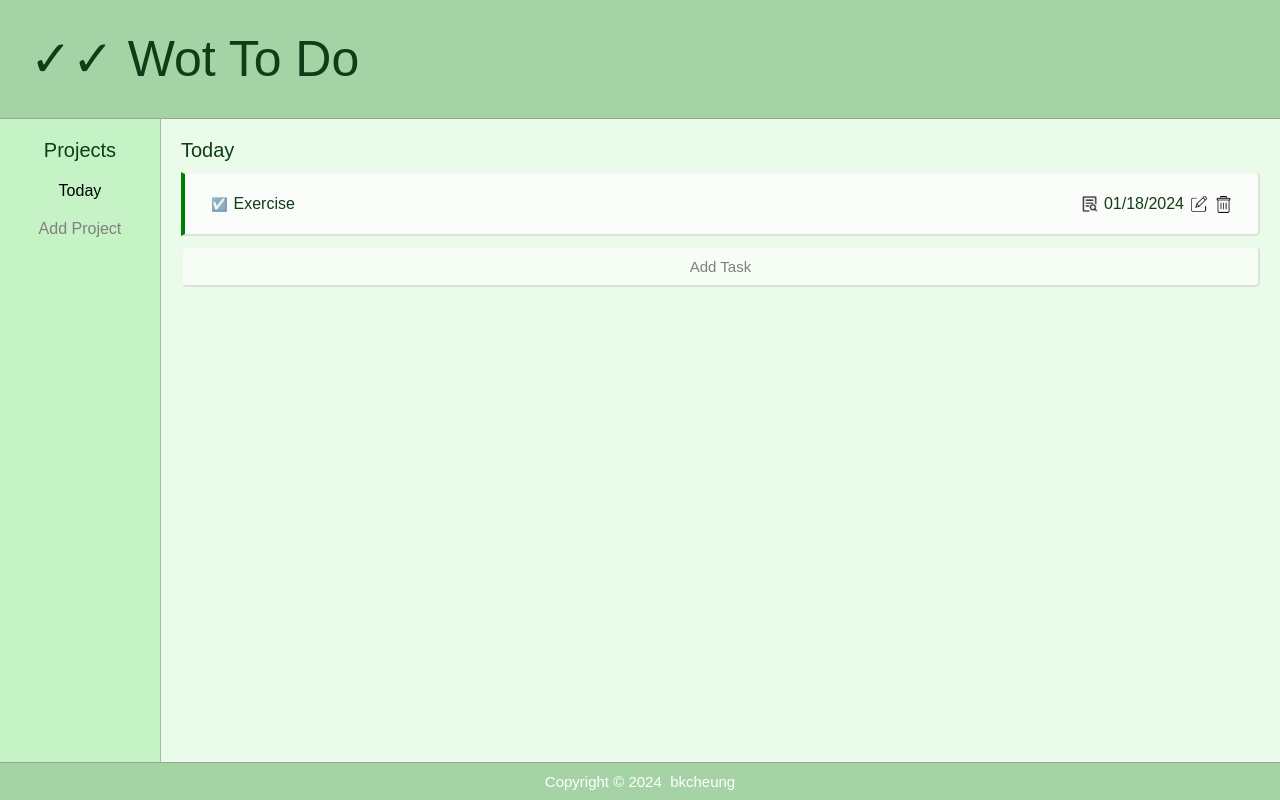
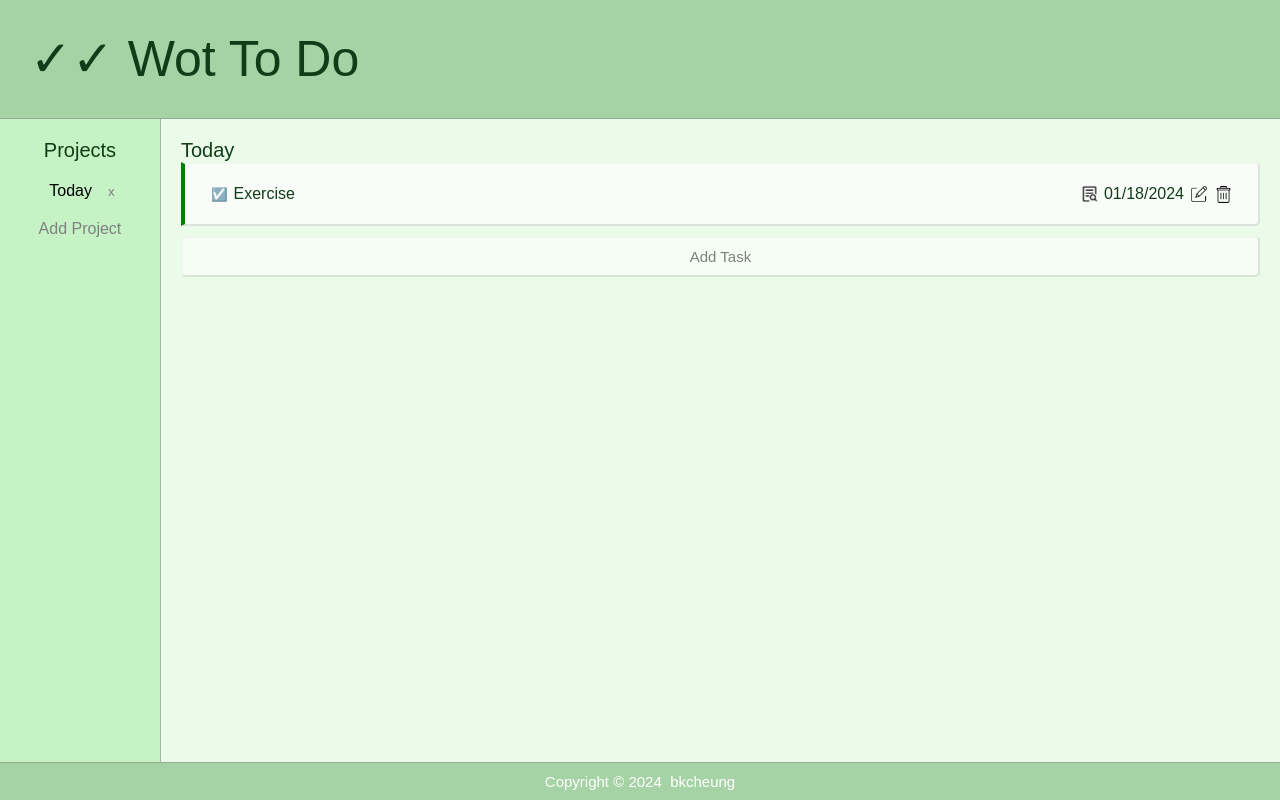
Before and after one commit to bkcheung/Wot-To-Do, a website built with webpack: page src/index.html in a window 1280 px wide. Built offline with nearby package versions, Linux system fonts and the light colour scheme.

Commit message:
Update functionality to delete project, update storage, and render project list

```diff
--- a/src/init.js
+++ b/src/init.js
@@ -1,5 +1,5 @@
 import { processTask } from "./tasks";
-import { processProject } from "./projects";
+import { processProject, renderProjList } from "./projects";
 
 export function pageInit(){
     const prioritySel = document.getElementById('taskPriority');
@@ -16,6 +16,7 @@ export function pageInit(){
     addProjSubmit.addEventListener('click', (e)=>{
         processProject(e);
         toggleProjAdd();
+        renderProjList();
     })
     addTask.addEventListener('click', ()=>{
         toggleTaskAdd();
--- a/src/projects.js
+++ b/src/projects.js
@@ -5,7 +5,6 @@ function storeProject(project){
     projList.push(project);
     localStorage.setItem('projList', JSON.stringify(projList));
     localStorage.setItem('numProj', projList.length);
-
     console.log(JSON.parse(localStorage.getItem('projList')));
     console.log(localStorage.getItem('numProj'));
 }
@@ -17,16 +16,32 @@ export function createProj(projName, projNum){
         projNum,
     }
 }
-export function renderProjList(projList){
+export function renderProjList(){
     const projects = document.getElementById('projList');
+    let projList = JSON.parse(localStorage.getItem('projList'));
+    let listProj = projects.getElementsByClassName('project');
+    for(let i = listProj.length-1; i > -1; i--){
+        listProj[i].remove();
+    }
     for(let i = 0; i < projList.length; i++){
+        const project = document.createElement('div');
+        project.classList.add('project');
         const projTitle = document.createElement('button');
         projTitle.innerHTML = projList[i].projName;
         projTitle.classList.add('projTitle');
         projTitle.addEventListener('click', ()=>{
             renderProj(projList[i]);
         })
-        projects.appendChild(projTitle);
+        const delProj = document.createElement('button');
+        delProj.innerHTML = 'x';
+        delProj.classList.add('delProj');
+        delProj.setAttribute('index', i);
+        delProj.addEventListener('click',(e)=>{
+            deleteProj(e);
+        })
+        project.appendChild(projTitle);
+        project.appendChild(delProj);
+        projects.appendChild(project);
     }
 }
 export function renderProjTasks(project){
@@ -42,7 +57,16 @@ export function renderProjTasks(project){
 export function processProject(e){
     e.preventDefault();
     const title = document.getElementById('newProj');
-    let numProj = String(localStorage.getItem('numProj'))+1;
+    let numProj = Number(localStorage.getItem('numProj'));
     storeProject(createProj(title.value, numProj));
     title.value = "";
 }
+
+function deleteProj(e){
+    let projIndex = (e.target).getAttribute('index');
+    let projList = JSON.parse(localStorage.getItem('projList'));
+    projList.splice(projIndex,1);
+    localStorage.setItem('projList', JSON.stringify(projList));
+    let selProj = e.target.closest('div');
+    selProj.remove();
+}
--- a/src/style.css
+++ b/src/style.css
@@ -43,7 +43,7 @@ body {
     background-color: rgb(197, 243, 197);
     border-right: 1px ridge rgba(128, 128, 128, 0.5);
 }
-#projTitle{
+#projListTitle{
     margin-bottom: 10px;
 }
 #projList {
@@ -51,13 +51,18 @@ body {
     flex-direction: column;
     align-items: center;
 }
-#projListTitle{
-    margin-bottom: 10px;
+.project{
+    display: flex;
+    width: 100%;
 }
 .projTitle{
     font-family: 'Roboto-Light', sans-serif;
     font-size: medium;
     padding: 10px;
+    flex: 1
+}
+.delProj{
+    color: grey;
 }
 #addProj{
     font-family: 'Roboto-Light', sans-serif;
```
